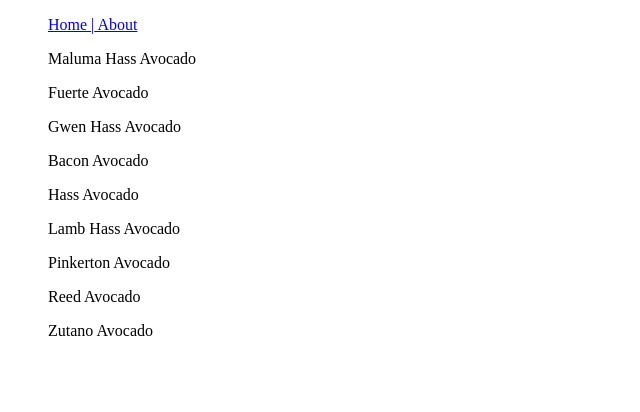
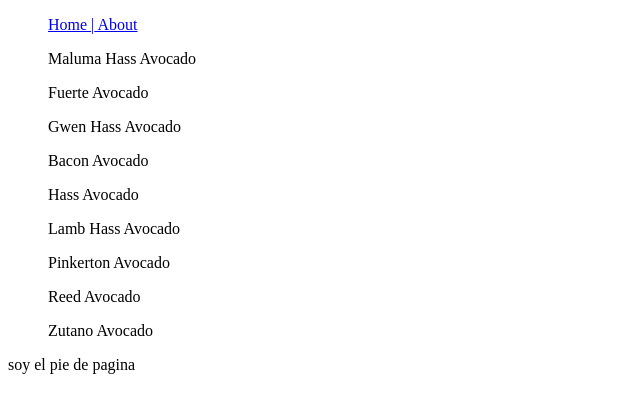
Before and after one commit to Elchicogamer117/AvoStore, a Next.js app: page / in a window 1280 px wide. Shown: the top 412 px of the page, without its empty margins (0-640 px from the left). Built offline with nearby package versions, Linux system fonts and the light colour scheme.

Commit message:
Extending the document and the app 📎

```diff
--- /dev/null
+++ b/components/Layout.tsx
@@ -0,0 +1,18 @@
+import React, { ReactNode } from 'react';
+import Navbar from './Navbar';
+
+interface Props {
+    children: ReactNode;
+}
+
+const Layout = ({children}: Props) => {
+    return(
+        <div>
+            <Navbar />
+            {children}
+            <footer>soy el pie de pagina</footer>
+        </div>
+    );
+}
+
+export default Layout;
--- a/components/Navbar/Nabvar.tsx
+++ b/components/Navbar.tsx
@@ -1,7 +1,7 @@
 import Link from 'next/link'
 import React from 'react'
 
-const Nabvar = () => {
+const Navbar = () => {
   return (
     <div>
       <nav>
@@ -18,4 +18,4 @@ const Nabvar = () => {
   )
 }
 
-export default Nabvar
+export default Navbar
--- /dev/null
+++ b/pages/_app.tsx
@@ -0,0 +1,10 @@
+import {AppProps} from 'next/app'
+import Layout from 'components/Layout'
+
+export default function MyApp({ Component, pageProps }: AppProps): JSX.Element {
+  return (
+    <Layout>
+      <Component {...pageProps} />
+    </Layout>
+  )
+}
--- /dev/null
+++ b/pages/_document.tsx
@@ -0,0 +1,15 @@
+import { Html, Head, Main, NextScript } from 'next/document'
+
+export default function Document() {
+  return (
+    <Html>
+      <Head>
+        <link rel="shortcut icon" href="../public/images/logo.png" type="image/x-icon" />
+      </Head>
+      <body>
+        <Main />
+        <NextScript />
+      </body>
+    </Html>
+  )
+}
--- a/pages/about.tsx
+++ b/pages/about.tsx
@@ -1,10 +1,9 @@
 import React from 'react'
-import Nabvar from '../components/Navbar/Nabvar'
+import Nabvar from '../components/Navbar'
 
 const About = () => {
   return (
   <div>
-    <Nabvar />
     <p> This is the about pages 📄</p>
 
   </div>
--- a/pages/index.tsx
+++ b/pages/index.tsx
@@ -1,5 +1,5 @@
 import React, { useEffect, useState } from 'react'
-import Nabvar from '../components/Navbar/Nabvar'
+import Nabvar from '../components/Navbar'
 
 const Home = () => {
   const [productList, setProductList] = useState<TProduct[]>([])
@@ -13,7 +13,6 @@ const Home = () => {
 
   return (
     <section>
-      <Nabvar />
       {productList.map((product) => (
         <ul>{product.name}</ul>
       ))}
```
Also changed, not shown: public/images/logo.png (added).
